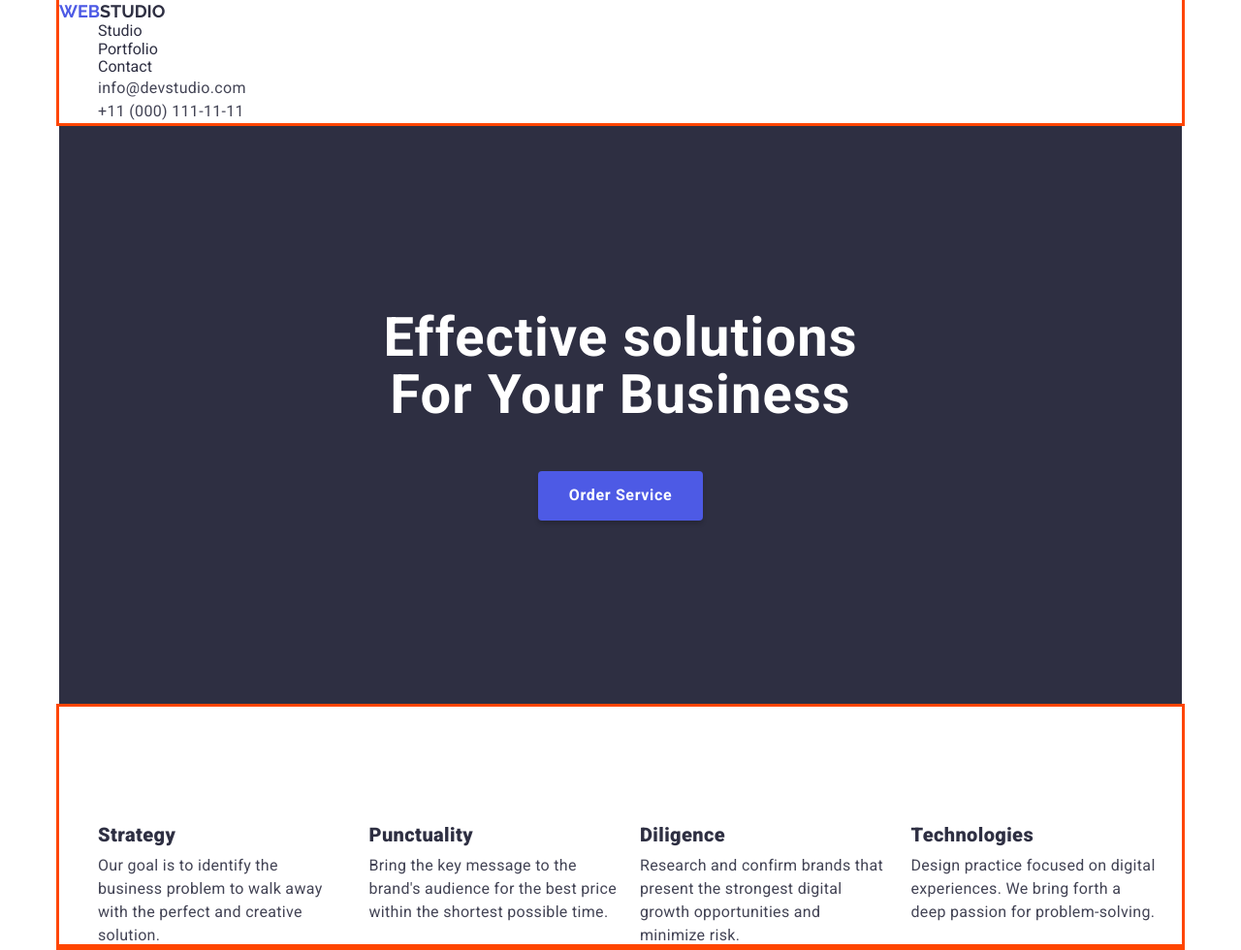
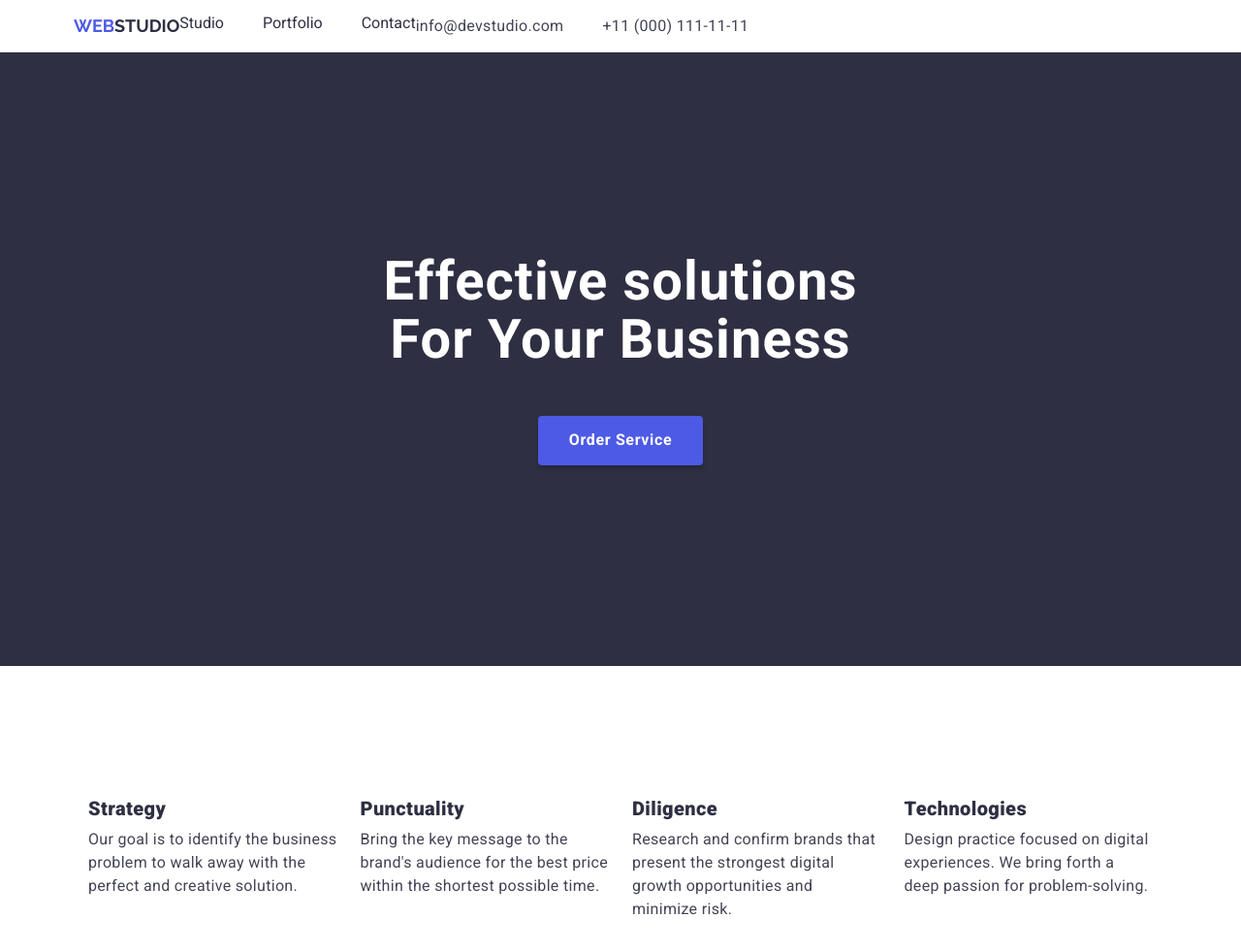
Before and after one commit to ColonelMelnyk/Homework_H3, a plain HTML site: page index.html in a window 1280 px wide. Shown: the top 980 px of the page at 97% size. Drawn offline with nearby package versions, Linux system fonts and the light colour scheme.

Commit message:
fixing paddings and margins

```diff
--- a/css/styles.css
+++ b/css/styles.css
@@ -25,6 +25,7 @@ img {
 }
 h1,h2,h3,h4,h5,h6, ul, li, p {
     margin: 0;
+    padding: 0;
 }
 /* pages background color */
 .body{
@@ -38,20 +39,28 @@ h1,h2,h3,h4,h5,h6, ul, li, p {
     width: 1158px;
     margin-left: auto;
     margin-right: auto;
-    outline: 3px solid orangered;
+    padding: 15px 15px;
+
 
 }
 .container-footer{
     width: 1158px;
     margin-left: auto;
     margin-right: auto;
-    outline: 3px solid orangered;
-    height: 310px;
     padding-top: 100px;
     padding-bottom: 100px;
 }
 /*logo, contacts and nav*/
+nav{
+    display: flex;
+}
+.nav-list{
+    display: flex;
+}
 
+.contacts{
+    display: flex;
+}
 .logo{
     font-family: 'Raleway', sans-serif;
 
@@ -80,14 +89,14 @@ h1,h2,h3,h4,h5,h6, ul, li, p {
 .nav-member{
     list-style-type: none;
 }
-.nav-member:not(:last-child){
-    padding-right: 40px;
+.nav-list li:not(:last-child){
+    margin-right: 40px;
 }
 .contacts-member{
     list-style-type: none;
 }
-.contacts-member:not(:last-child){
-    padding-right: 40px;
+.contacts li:not(:last-child){
+  margin-right: 40px;
 }
 
 .contacts-link{
@@ -148,9 +157,7 @@ h1,h2,h3,h4,h5,h6, ul, li, p {
 .banner{
     background: var(--title-text-color);
     text-align: center;
-    width: 1158px;
-    margin-left: auto;
-    margin-right: auto;
+
 
 }
 .banner-logo{
@@ -179,23 +186,23 @@ h1,h2,h3,h4,h5,h6, ul, li, p {
     width: 170px;
     height: 51px;
     margin-bottom: 192px;
-
-
     }
 /*important-points index.html*/
 .important-points{
     display:flex;
     padding-top: 120px;
     flex-wrap: nowrap;
-
+    padding-left: 15px;
+    padding-right: 15px;
 }
 
-.important-points-member{
-    padding-right: 24px;
-}
+
 .important-points-member{
     list-style-type: none;
-    width: 288px;
+    width: 264px;
+}
+.important-points li:not(:last-child){
+    margin-right: 24px;
 }
 .important-points-title{
     font-weight: 600;
@@ -221,24 +228,30 @@ h1,h2,h3,h4,h5,h6, ul, li, p {
     letter-spacing: 0.02em;
     text-transform: capitalize;
     color: var(--title-text-color);
-   padding-bottom: 72px;
-   padding-top: 120px;
+    padding-bottom: 72px;
+    padding-top: 120px;
 }
 .activities-list{
     padding-bottom: 120px;
+    display: flex;
 }
 .activities-member{
     list-style-type: none;
 }
+.activities-list li:not(:last-child){
+   margin-right: 24px;
+}
 /*teamcards index.html*/
 .teamcards-member{
     list-style-type: none;
+}
 
-}
 .teamcards{
     background: var(--light-white-color);
 }
-
+.teamcards-list li:not(:last-child){
+   margin-right: 24px;
+}
 
 .teamcards-title{
     font-weight: 600;
@@ -254,6 +267,7 @@ h1,h2,h3,h4,h5,h6, ul, li, p {
 }
 .teamcards-list{
     padding-bottom: 72px;
+    display: flex;
 }
 /*-------------portfolio.html styles-------------*/
 /*buttons and image lists*/
@@ -278,8 +292,8 @@ h1,h2,h3,h4,h5,h6, ul, li, p {
 .button-list-member{
 list-style-type: none;
 }
-.button-list-member:not(:last-child){
-    padding-right: 24px;
+.button-list li:not(:last-child){
+    margin-right: 24px;
 }
 .image-list-member{
     list-style-type: none;
--- a/index.html
+++ b/index.html
@@ -16,27 +16,29 @@
 
     <!--header-->
     <header class="header">
-        <div class="container">
+        <nav class="container">
             <a href="./index.html" class="logo">Web<span class="logo-studio">Studio</span></a>
-            <nav>
-                <ul class="nav">
+
+                <ul class="nav-list">
                     <li class="nav-member"><a href ="./index.html" class="nav-link">Studio</a></li>
                     <li class="nav-member"><a href ="./portfolio.html" class="nav-link">Portfolio</a></li>
                     <li class="nav-member"><a href ="./contact.html" class="nav-link">Contact</a></li>
-                  </ul>
-                  <uL class="contacts">
+                </ul>
+                <ul class="contacts">
                     <li class="contacts-member"><a href="mailto:info@devstudio.com" class="contacts-link">info@devstudio.com</a></li>
                     <li class="contacts-member"><a href="tel:+11(000)111-11-11" class="contacts-link">+11 (000) 111-11-11</a></li>
                 </ul>
             </nav>
-        </div>
+
     </header>
         <!--main content-->
     <main>
         <!--banner-->
     <section class="banner">
-        <h1 class="banner-logo">Effective solutions<br>For Your Business</h1>
-        <button type="button" name="order_service" class="button">Order Service</button>
+        <div class="container">
+            <h1 class="banner-logo">Effective solutions<br>For Your Business</h1>
+            <button type="button" name="order_service" class="button">Order Service</button>
+        </div>
     </section>
 
         <!--important-points-->
```
